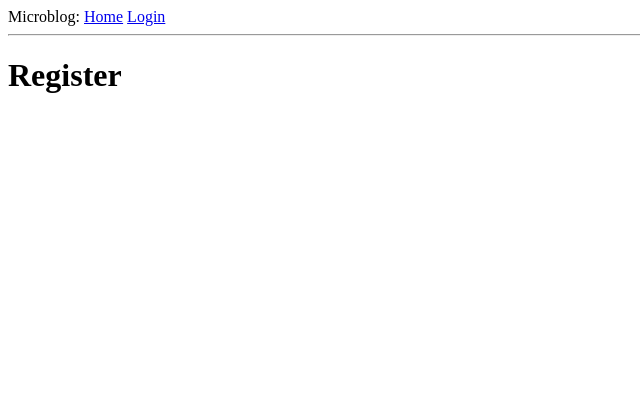
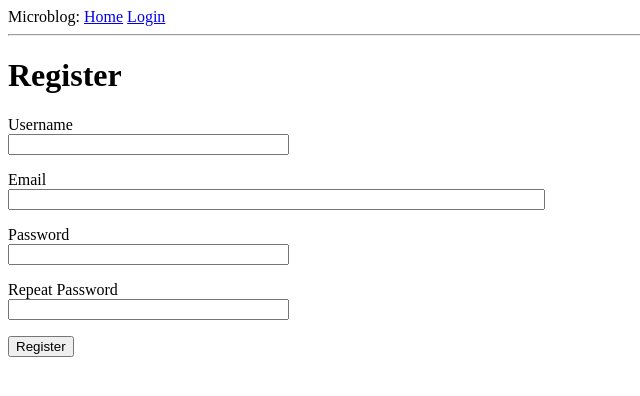
Before and after one commit to casab/microblog-tutorial, a Flask app: template app/templates/register.html in a window 1280 px wide. Shown: the top 396 px of the page, without its empty margins (0-640 px from the left). Run offline with Flask 2, Linux system fonts and the light colour scheme; the template is opened without the code that fills it: values that come from a table or form of the project are taken from there, others are empty.

Commit message:
Completed chapter 5

```diff
--- a/app/routes.py
+++ b/app/routes.py
@@ -1,6 +1,6 @@
 from flask import render_template, flash, redirect, url_for, request
-from app import app
-from app.forms import LoginForm
+from app import app, db
+from app.forms import LoginForm, RegistrationForm
 from flask_login import current_user, login_user, logout_user, login_required
 from app.models import User
 from werkzeug.urls import url_parse
@@ -45,3 +45,18 @@ def login():
 def logout():
     logout_user()
     return redirect(url_for('index'))
+
+
+@app.route('/register', methods=['GET', 'POST'])
+def register():
+    if current_user.is_authenticated:
+        return redirect(url_for('index'))
+    form = RegistrationForm()
+    if form.validate_on_submit():
+        user = User(username=form.username.data, email=form.email.data)
+        user.set_password(form.password.data)
+        db.session.add(user)
+        db.session.commit()
+        flash('Congratulations, you are now a registered user!')
+        return redirect(url_for('login'))
+    return render_template('register.html', title='Register', form=form)
--- a/app/templates/login.html
+++ b/app/templates/login.html
@@ -21,4 +21,5 @@
         <p>{{ form.remember_me() }} {{ form.remember_me.label }}</p>
         <p>{{ form.submit() }}</p>
     </form>
+    <p>New User? <a href="{{ url_for('register') }}">Click to Register!</a></p>
 {% endblock %}
--- a/app/templates/register.html
+++ b/app/templates/register.html
@@ -3,6 +3,35 @@
 {% block content %}
     <h1>Register</h1>
     <form action="" method="post">
-
+        {{ form.hidden_tag() }}
+        <p>
+            {{ form.username.label }}<br>
+            {{ form.username(size=32) }}<br>
+            {% for error in form.username.errors %}
+                <span style="color: red;">[{{ error }}</span>
+            {% endfor %}
+        </p>
+        <p>
+            {{ form.email.label }}<br>
+            {{ form.email(size=64) }}<br>
+            {% for error in form.email.errors %}
+                <span style="color: red;">[{{ error }}]</span>
+            {% endfor %}
+        </p>
+        <p>
+            {{ form.password.label }}<br>
+            {{ form.password(size=32) }}<br>
+            {% for error in form.password.errors %}
+                <span style="color: red;">[{{ error }}]</span>
+            {% endfor %}
+        </p>
+        <p>
+            {{ form.password2.label }}<br>
+            {{ form.password2(size=32) }}<br>
+            {% for error in form.password2.errors %}
+                <span style="color: red;">[{{ error }}]</span>
+            {% endfor %}
+        </p>
+        <p>{{ form.submit() }}</p>
     </form>
 {% endblock %}
```
Also changed, not shown: README.md.
